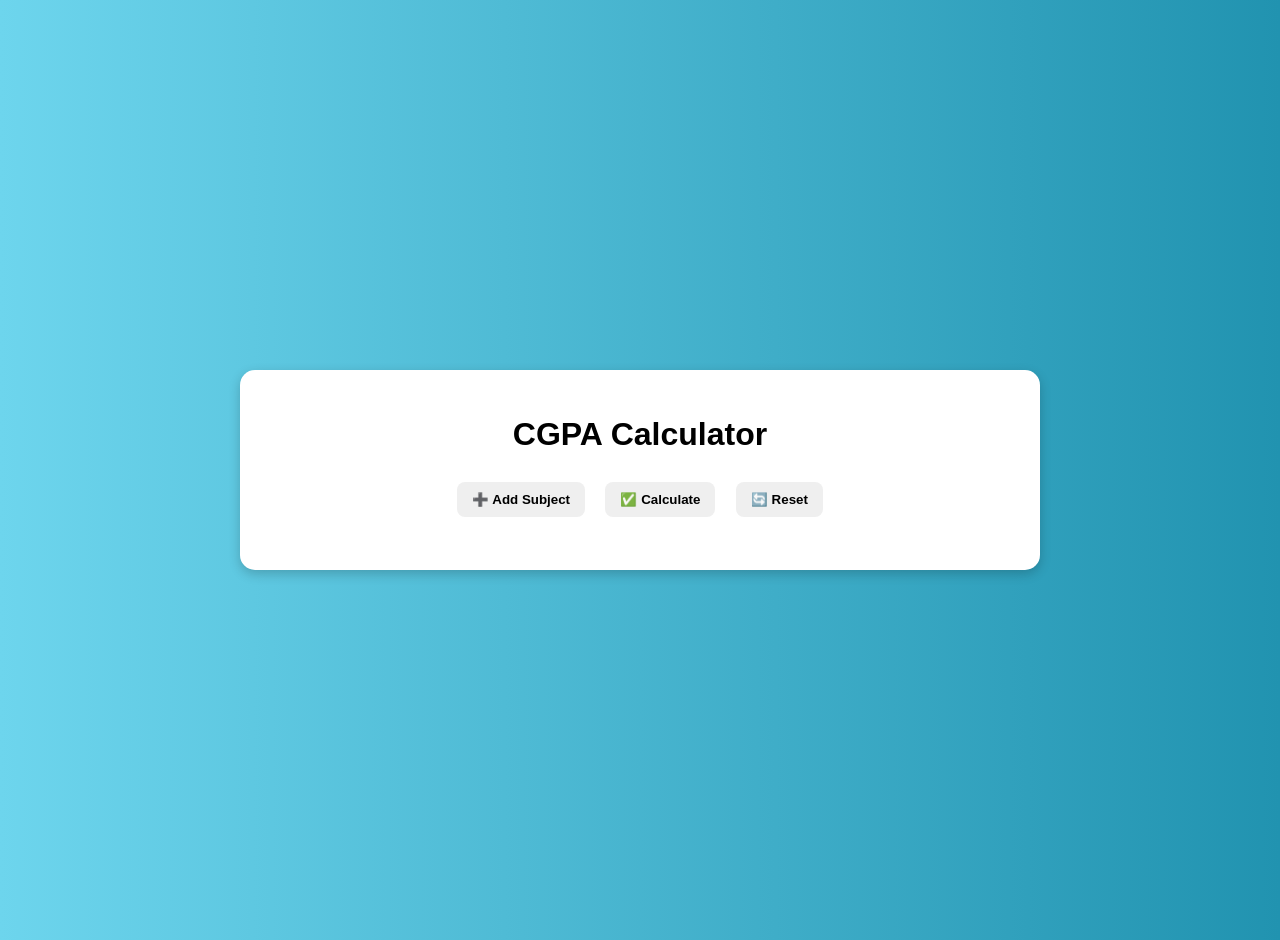
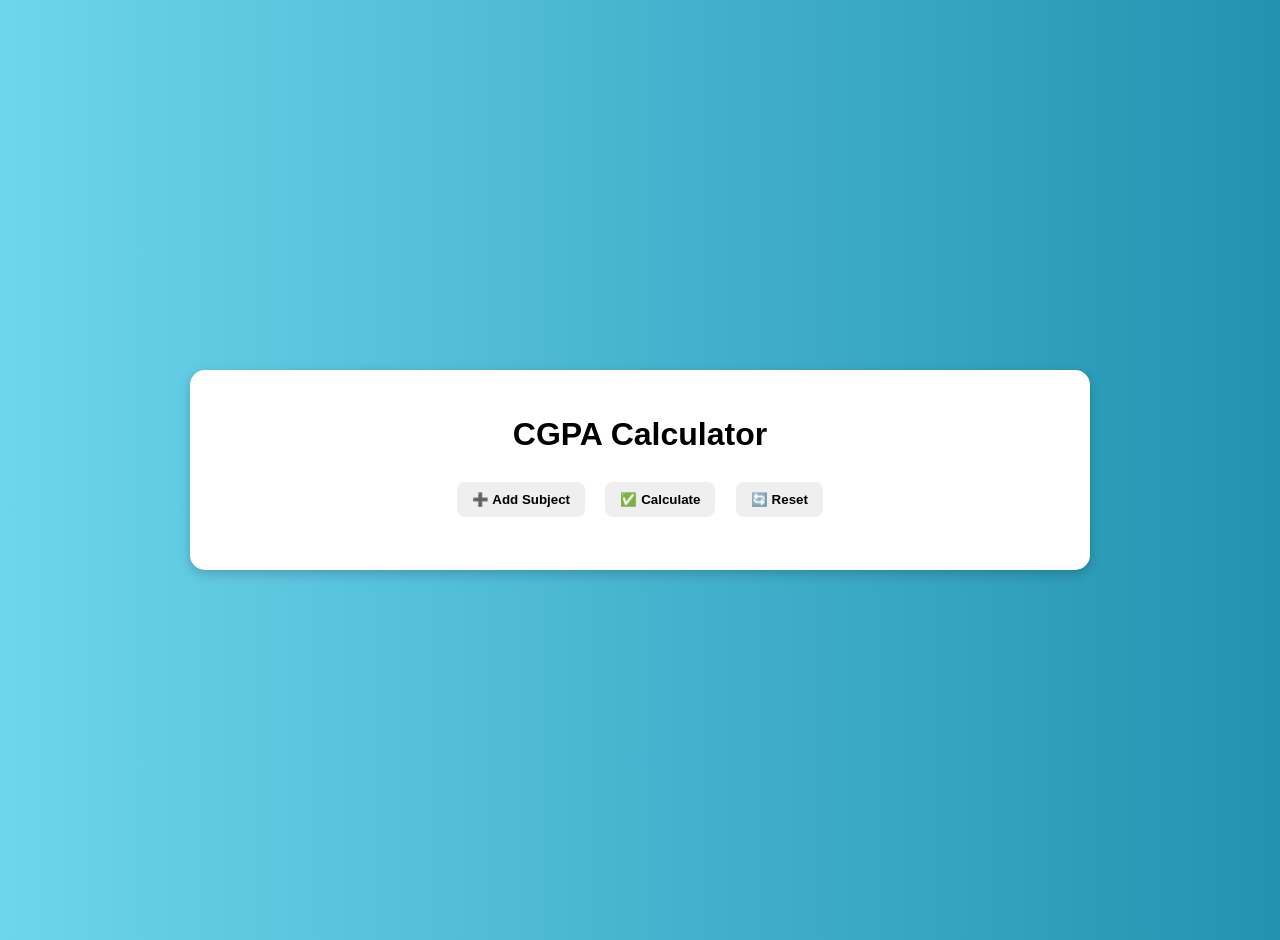

Refactor CGPA Calculator: Update HTML structure, enhance subject input functionality, and improve CSS styling for better layout and responsiveness

--- a/style.css
+++ b/style.css
@@ -16,7 +16,7 @@ body {
   box-shadow: 0 4px 12px rgba(0,0,0,0.2);
   text-align: center;
   width: 90%;
-  max-width: 750px; /* Increased width for two columns */
+  max-width: 850px;
 }
 
 h2 {
@@ -24,34 +24,39 @@ h2 {
   color: #333;
 }
 
-/* Grid layout for the subjects container */
 #subjects {
   display: grid;
-  grid-template-columns: 1fr 1fr; /* Two equal columns */
-  gap: 10px; /* Space between subject items */
+  grid-template-columns: 1fr 1fr;
+  gap: 12px;
   margin-bottom: 20px;
 }
 
 .subject {
-  padding: 10px;
   background: #f4f4f4;
+  padding: 12px;
   border-radius: 10px;
   display: flex;
-  justify-content: space-between;
   align-items: center;
+  gap: 10px;
 }
 
 label {
   font-weight: bold;
-  white-space: nowrap; /* Prevents text wrap */
-  margin-right: 10px;
+  white-space: nowrap;
+}
+
+input {
+  padding: 8px;
+  border-radius: 5px;
+  border: 1px solid #ccc;
+  width: 70px;
 }
 
 select {
-    padding: 8px;
-    border-radius: 5px;
-    border: 1px solid #ccc;
-    flex-grow: 1; 
+  padding: 8px;
+  border-radius: 5px;
+  border: 1px solid #ccc;
+  flex-grow: 1;
 }
 
 button {
@@ -61,11 +66,11 @@ button {
   border-radius: 8px;
   cursor: pointer;
   font-weight: bold;
-  transition: background-color 0.3s;
+  transition: 0.3s;
 }
 
 button:hover {
-    opacity: 0.9;
+  opacity: 0.9;
 }
 
 #addSubjectBtn {
@@ -85,7 +90,26 @@ button:hover {
 
 #result {
   margin-top: 20px;
-  font-size: 18px;
+  font-size: 20px;
   font-weight: bold;
   color: #333;
+}
+
+/* Mobile Responsive */
+
+@media (max-width: 600px) {
+
+  #subjects {
+    grid-template-columns: 1fr;
+  }
+
+  .subject {
+    flex-direction: column;
+    align-items: stretch;
+  }
+
+  input,
+  select {
+    width: 100%;
+  }
 }
